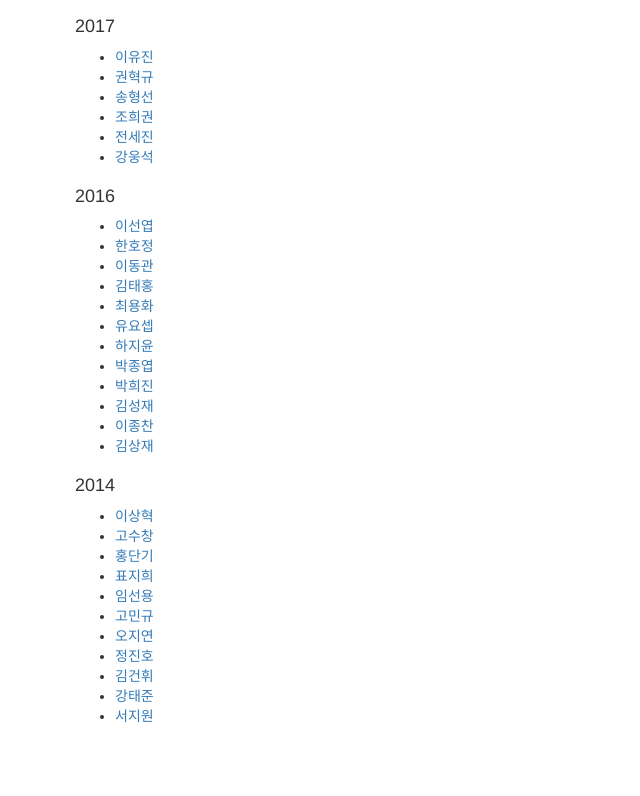
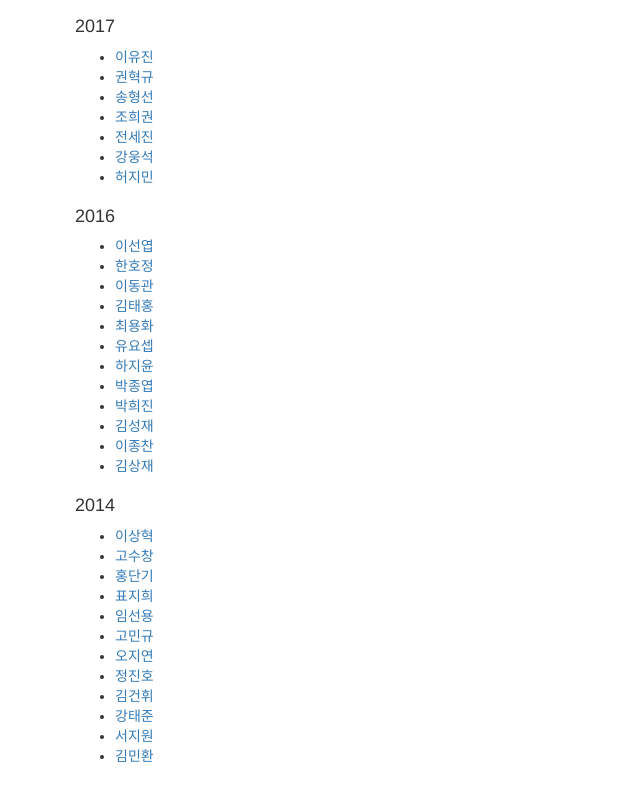
Before and after one commit to overflow-zone/overflow-zone.github.io, a plain HTML site: page index.html in a window 1280 px wide. Shown: the part 341-1137 px from the top of the page, without its empty margins (0-640 px from the left). Before the commit the page ends 1097 px from the top, so only its background shows below. Drawn offline with nearby package versions, Linux system fonts and the light colour scheme.

Commit message:
Update index.html

```diff
--- a/index.html
+++ b/index.html
@@ -55,6 +55,7 @@
                 <li><a href="https://www.facebook.com/huigwon.cho" target="_blank">조희권</a></li>
                 <li><a href="https://www.facebook.com/jinaidy" target="_blank">전세진</a></li>
                 <li><a href="https://www.facebook.com/Woongseok.Kang" target="_blank">강웅석</a></li>
+                <li><a href="https://www.facebook.com/profile.php?id=100004986360849" target="_blank">허지민</a></li>
             </ul>
         </div>
         <div class="col-md-12">
@@ -88,6 +89,7 @@
                 <li><a href="" target="_blank">김건휘</a></li>
                 <li><a href="https://www.facebook.com/profile.php?id=100009175688243" target="_blank">강태준</a></li>
                 <li><a href="https://www.facebook.com/profile.php?id=100007372180192" target="_blank">서지원</a></li>
+                <li><a href="https://www.facebook.com/minhwan.kim.10" target="_blank">김민환</a></li>
             </ul>
         </div>
     </div>
```
